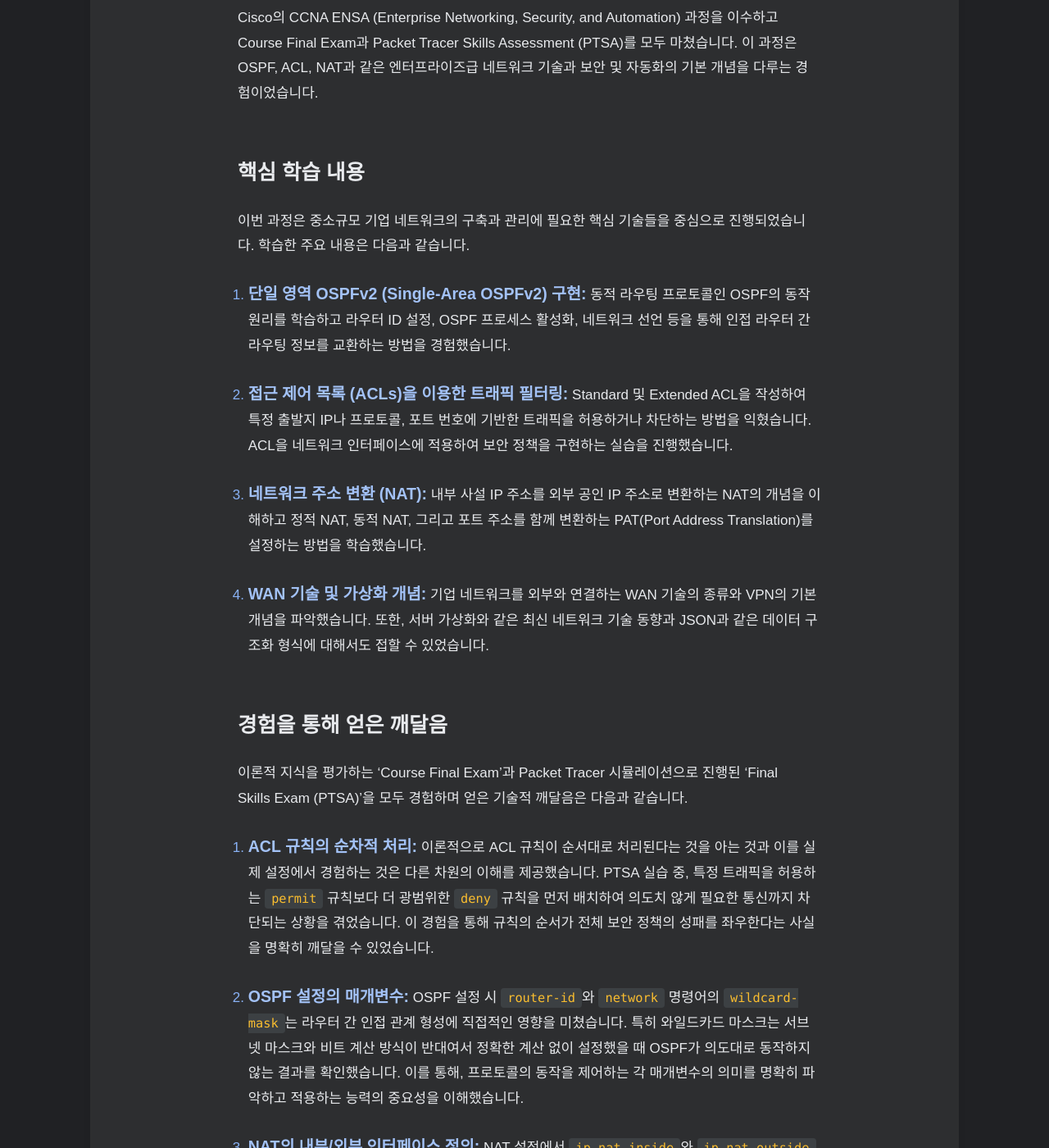
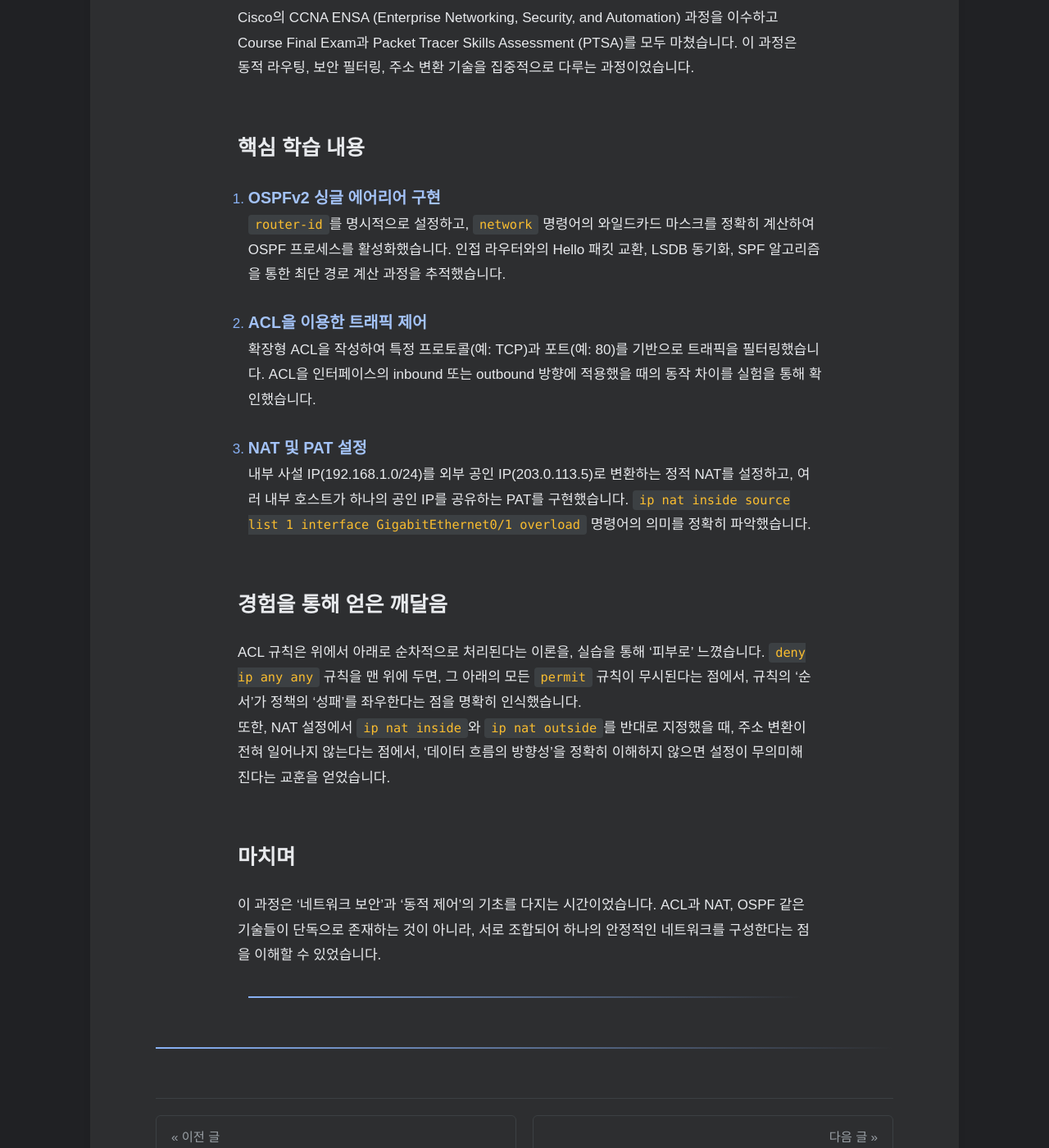
Before and after one commit to HamaP0/HamaP0.github.io, a Jekyll site: the page built from _posts/자격증/2025-07-26-CCNA3_ENSA.md, in a window 1280 px wide and 1400 px high, scrolled down 292 px. Shown: the whole window at 82% size. Built offline with Jekyll 4.4.1, drawn with Linux system fonts in a browser that asks for light colours; some web fonts are replaced; some of the changed text lies outside the part shown.

Commit message:
Update 2025-07-26-CCNA3_ENSA.md

```diff
--- a/_posts/자격증/2025-07-26-CCNA3_ENSA.md
+++ b/_posts/자격증/2025-07-26-CCNA3_ENSA.md
@@ -5,32 +5,27 @@
 categories: [자격증]
 tags: [Cisco, CCNA]
 ---
-Cisco의 CCNA ENSA (Enterprise Networking, Security, and Automation) 과정을 이수하고 Course Final Exam과 Packet Tracer Skills Assessment (PTSA)를 모두 마쳤습니다. 이 과정은 OSPF, ACL, NAT과 같은 엔터프라이즈급 네트워크 기술과 보안 및 자동화의 기본 개념을 다루는 경험이었습니다.
+Cisco의 CCNA ENSA (Enterprise Networking, Security, and Automation) 과정을 이수하고 Course Final Exam과 Packet Tracer Skills Assessment (PTSA)를 모두 마쳤습니다. 이 과정은 동적 라우팅, 보안 필터링, 주소 변환 기술을 집중적으로 다루는 과정이었습니다.
 
 ## 핵심 학습 내용
 
-이번 과정은 중소규모 기업 네트워크의 구축과 관리에 필요한 핵심 기술들을 중심으로 진행되었습니다. 학습한 주요 내용은 다음과 같습니다.
+1.  **OSPFv2 싱글 에어리어 구현**
+    `router-id`를 명시적으로 설정하고, `network` 명령어의 와일드카드 마스크를 정확히 계산하여 OSPF 프로세스를 활성화했습니다. 인접 라우터와의 Hello 패킷 교환, LSDB 동기화, SPF 알고리즘을 통한 최단 경로 계산 과정을 추적했습니다.
 
-1.  **단일 영역 OSPFv2 (Single-Area OSPFv2) 구현:** 동적 라우팅 프로토콜인 OSPF의 동작 원리를 학습하고 라우터 ID 설정, OSPF 프로세스 활성화, 네트워크 선언 등을 통해 인접 라우터 간 라우팅 정보를 교환하는 방법을 경험했습니다.
+2.  **ACL을 이용한 트래픽 제어**
+    확장형 ACL을 작성하여 특정 프로토콜(예: TCP)과 포트(예: 80)를 기반으로 트래픽을 필터링했습니다. ACL을 인터페이스의 inbound 또는 outbound 방향에 적용했을 때의 동작 차이를 실험을 통해 확인했습니다.
 
-2.  **접근 제어 목록 (ACLs)을 이용한 트래픽 필터링:** Standard 및 Extended ACL을 작성하여 특정 출발지 IP나 프로토콜, 포트 번호에 기반한 트래픽을 허용하거나 차단하는 방법을 익혔습니다. ACL을 네트워크 인터페이스에 적용하여 보안 정책을 구현하는 실습을 진행했습니다.
-
-3.  **네트워크 주소 변환 (NAT):** 내부 사설 IP 주소를 외부 공인 IP 주소로 변환하는 NAT의 개념을 이해하고 정적 NAT, 동적 NAT, 그리고 포트 주소를 함께 변환하는 PAT(Port Address Translation)를 설정하는 방법을 학습했습니다.
-
-4.  **WAN 기술 및 가상화 개념:** 기업 네트워크를 외부와 연결하는 WAN 기술의 종류와 VPN의 기본 개념을 파악했습니다. 또한, 서버 가상화와 같은 최신 네트워크 기술 동향과 JSON과 같은 데이터 구조화 형식에 대해서도 접할 수 있었습니다.
+3.  **NAT 및 PAT 설정**
+    내부 사설 IP(192.168.1.0/24)를 외부 공인 IP(203.0.113.5)로 변환하는 정적 NAT를 설정하고, 여러 내부 호스트가 하나의 공인 IP를 공유하는 PAT를 구현했습니다. `ip nat inside source list 1 interface GigabitEthernet0/1 overload` 명령어의 의미를 정확히 파악했습니다.
 
 ## 경험을 통해 얻은 깨달음
 
-이론적 지식을 평가하는 'Course Final Exam'과 Packet Tracer 시뮬레이션으로 진행된 'Final Skills Exam (PTSA)'을 모두 경험하며 얻은 기술적 깨달음은 다음과 같습니다.
-
-1.  **ACL 규칙의 순차적 처리:** 이론적으로 ACL 규칙이 순서대로 처리된다는 것을 아는 것과 이를 실제 설정에서 경험하는 것은 다른 차원의 이해를 제공했습니다. PTSA 실습 중, 특정 트래픽을 허용하는 `permit` 규칙보다 더 광범위한 `deny` 규칙을 먼저 배치하여 의도치 않게 필요한 통신까지 차단되는 상황을 겪었습니다. 이 경험을 통해 규칙의 순서가 전체 보안 정책의 성패를 좌우한다는 사실을 명확히 깨달을 수 있었습니다.
-
-2.  **OSPF 설정의 매개변수:** OSPF 설정 시 `router-id`와 `network` 명령어의 `wildcard-mask`는 라우터 간 인접 관계 형성에 직접적인 영향을 미쳤습니다. 특히 와일드카드 마스크는 서브넷 마스크와 비트 계산 방식이 반대여서 정확한 계산 없이 설정했을 때 OSPF가 의도대로 동작하지 않는 결과를 확인했습니다. 이를 통해, 프로토콜의 동작을 제어하는 각 매개변수의 의미를 명확히 파악하고 적용하는 능력의 중요성을 이해했습니다.
-
-3.  **NAT의 내부/외부 인터페이스 정의:** NAT 설정에서 `ip nat inside`와 `ip nat outside` 명령어의 역할을 체감할 수 있었습니다. 두 명령어를 적용할 인터페이스를 반대로 지정했을 때 주소 변환 자체가 일어나지 않아 내부 네트워크에서 외부로의 통신이 완전히 실패했습니다. 이 과정을 통해 명령어 하나가 데이터 흐름의 방향성을 어떻게 정의하고 전체 네트워크의 연결성에 어떤 영향을 미치는지 실질적으로 파악하게 되었습니다.
+ACL 규칙은 위에서 아래로 순차적으로 처리된다는 이론을, 실습을 통해 ‘피부로’ 느꼈습니다. `deny ip any any` 규칙을 맨 위에 두면, 그 아래의 모든 `permit` 규칙이 무시된다는 점에서, 규칙의 ‘순서’가 정책의 ‘성패’를 좌우한다는 점을 명확히 인식했습니다.
+또한, NAT 설정에서 `ip nat inside`와 `ip nat outside`를 반대로 지정했을 때, 주소 변환이 전혀 일어나지 않는다는 점에서, ‘데이터 흐름의 방향성’을 정확히 이해하지 않으면 설정이 무의미해진다는 교훈을 얻었습니다.
 
 ## 마치며
 
-CCNA ENSA 과정은 동적 라우팅과 네트워크 보안의 핵심 기술에 대한 이해를 심화시키는 계기가 되었습니다. OSPF, ACL, NAT과 같은 개념들을 Packet Tracer 환경에서 직접 설정하고 문제를 해결하는 과정을 거치며 보다 복잡한 네트워크 환경을 구성하고 관리하는 데 필요한 기술적 기반을 다질 수 있었습니다.
+이 과정은 ‘네트워크 보안’과 ‘동적 제어’의 기초를 다지는 시간이었습니다. ACL과 NAT, OSPF 같은 기술들이 단독으로 존재하는 것이 아니라, 서로 조합되어 하나의 안정적인 네트워크를 구성한다는 점을 이해할 수 있었습니다.
+
 
 <hr class="short-rule">
```
